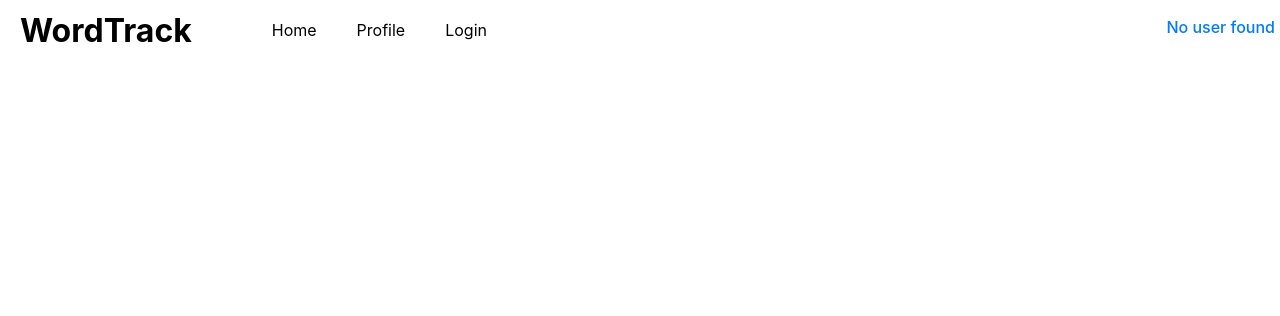
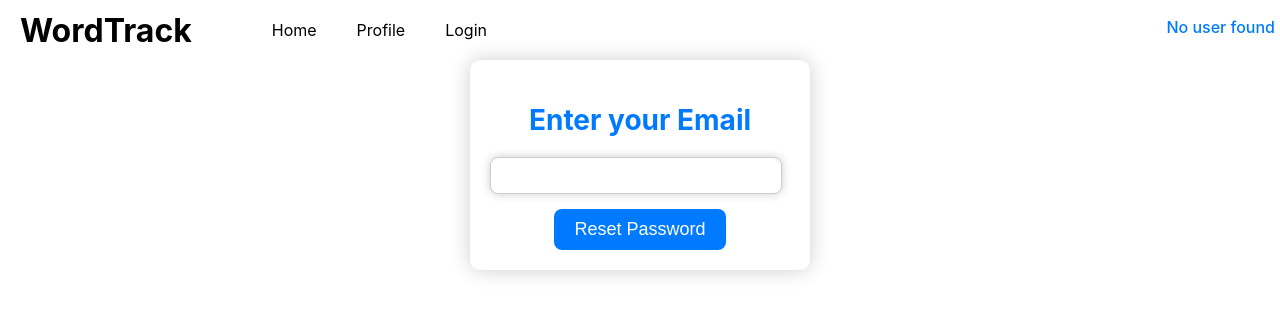
Before and after one commit to Sepehrman/WordTrack, a React (Create React App) app in the folder wordtrack/: page /forgotpass in a window 1280 px wide. Shown: the top 316 px of the page. Built offline with nearby package versions, Linux system fonts and the light colour scheme.

Commit message:
Added update for forgot password

```diff
--- a/wordtrack/src/App.js
+++ b/wordtrack/src/App.js
@@ -7,6 +7,9 @@ import Profile from "./components/Profile";
 import Login from './components/Login';
 import SignUp from './components/SignUp';
 import PrivateRoute from "./components/PrivateRoute";
+import ForgotPass from "./components/ForgotPass";
+import ResetMessage from "./components/ResetMessage";
+
 
 import Dashboard from './components/Dashboard';
 
@@ -26,7 +29,8 @@ function App() {
         <Route path="/" element={<Dashboard userEmail={userEmail}/>} />
         <Route path="/login" element={<Login />} />
         <Route path="/signup" element={<SignUp />} />
-
+        <Route path="/forgotpass" element={<ForgotPass />} />
+        <Route path="/resetmessage" element={<ResetMessage />} />
         <Route path="/profile" element={
           <PrivateRoute userEmail={userEmail}>
           <Profile />
--- /dev/null
+++ b/wordtrack/src/components/ForgotPass.js
@@ -0,0 +1,41 @@
+import React, { useState } from 'react';
+import { getAuth, sendPasswordResetEmail } from "firebase/auth";  // Updated import statements
+import { useNavigate } from "react-router-dom";
+
+const ForgotPass = () => {
+  const [email, setEmail] = useState('');
+  const [message, setMessage] = useState('');
+  const navigate = useNavigate();
+
+  const handleReset = async (e) => {
+    e.preventDefault();
+
+    try {
+      const auth = getAuth();  // Use getAuth directly
+      await sendPasswordResetEmail(auth, email);  // Use sendPasswordResetEmail from firebase/auth
+      setMessage('Password reset email sent. Check your inbox.');
+      navigate('/resetmessage');
+    } catch (error) {
+      setMessage(`Error: ${error.message}`);
+    }
+  };
+
+  return (
+    <div className="authentication-container">
+      <h2>Enter your Email</h2>
+      <form action='resetmessage' onSubmit={handleReset}>
+        <div className="input-container">
+          <input
+            type="email"
+            value={email}
+            onChange={(e) => setEmail(e.target.value)}
+            required
+          />
+          <button type="submit">Reset Password</button>
+        </div>
+      </form>
+    </div>
+  );
+};
+
+export default ForgotPass;
--- a/wordtrack/src/components/Login.js
+++ b/wordtrack/src/components/Login.js
@@ -68,6 +68,7 @@ const Login = () => {
           Login
         </button>
         <a href="/signup" style={{ paddingLeft: "200px" }}>Signup</a> {/* Applying padding inline */}
+        <a href="/forgotpass" style={{ paddingLeft: "150px" }}>Forgot Password?</a> {/* Applying padding inline */}
       </div>
       {errorMessage && <p className="error-message" data-cy="txt-login-err">{errorMessage}</p>}
     </div>
--- /dev/null
+++ b/wordtrack/src/components/ResetMessage.js
@@ -0,0 +1,30 @@
+import React, { useState } from 'react';
+import { getAuth, sendPasswordResetEmail } from "firebase/auth";  // Updated import statements
+
+const ResetMessage = () => {
+  const [email, setEmail] = useState('');
+  const [message, setMessage] = useState('');
+
+  const handleReset = async (e) => {
+    e.preventDefault();
+
+    try {
+      const auth = getAuth();  // Use getAuth directly
+      await sendPasswordResetEmail(auth, email);  // Use sendPasswordResetEmail from firebase/auth
+      setMessage('Password reset email sent. Check your inbox.');
+    } catch (error) {
+      setMessage(`Error: ${error.message}`);
+    }
+  };
+
+  return (
+    <div className="authentication-container">
+      <h5>A password reset link was just sent to your Email.</h5>
+      <form onSubmit={handleReset}>
+      </form>
+      <a href="/login" style={{ paddingLeft: "200px" }}>Back to Login</a>
+    </div>
+  );
+};
+
+export default ResetMessage;
```
